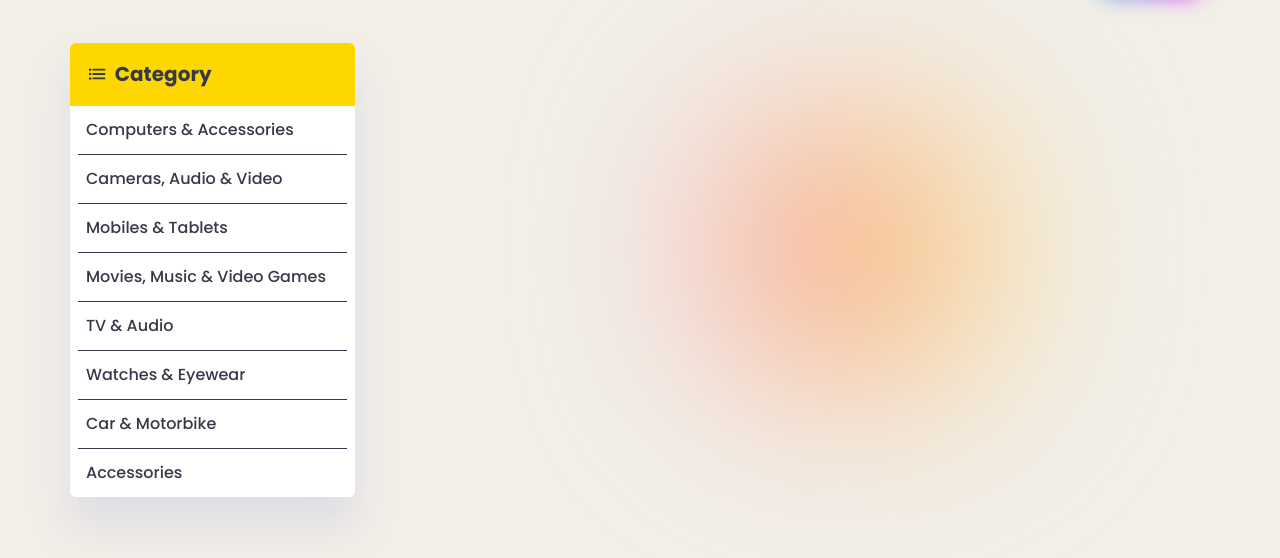
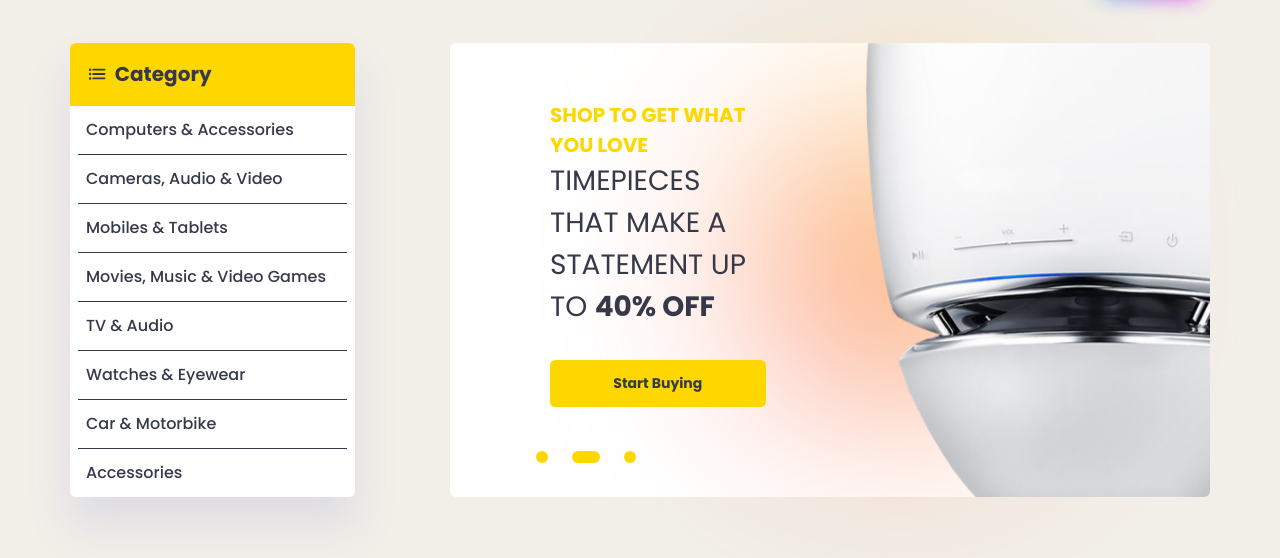
Before and after one commit to ledo9124/Electro_Store, a plain HTML site: page index.html in a window 1280 px wide. Both pictures are taken after a click on the link "Shop". Shown: the part 126-684 px from the top of the page. Drawn offline with nearby package versions, Linux system fonts and the light colour scheme.

Commit message:
finish category and silder

```diff
--- a/asset/css/style.css
+++ b/asset/css/style.css
@@ -31,7 +31,7 @@
   --color-dark: #edeffd;
   --color-dark-variant: #a3bdcc;
   --color-light: rgba(0, 0, 0, 0.4);
-  --color-linear: #1f41bb, #1f41bb;
+  --color-linear: #d16ba5, #c777b9, #ba83ca, #aa8fd8, #9a9ae1, #8aa7ec, #79b3f4, #69bff8, #52cffe, #41dfff, #46eefa, #5ffbf1;
 
   --box-shadow: 0 2rem 3rem var(--color-light);
 }
@@ -58,13 +58,13 @@ body::after {
   content: "";
   position: absolute;
   top: 250px;
-  right: 300px;
-  width: 250px;
-  height: 250px;
+  right: 240px;
+  width: 280px;
+  height: 280px;
   border-radius: 50%;
-  background-image: linear-gradient(to right, var(--color-linear));
+  background-image: linear-gradient(to right top, var(--color-linear));
   filter: blur(100px);
-  z-index: -1;
+  z-index: 0;
 }
 
 /* ======HEADER======== */
@@ -529,6 +529,167 @@ button {
 /*slide show*/
 
 .slide-show {
+  position: relative;
+  width: 880px;
   height: 454px;
+  background-color: var(--color-white);
+  border-radius: var(--border-radius-1);
   overflow: hidden;
 }
+
+.slide-show .list-items {
+  position: absolute;
+  left: 0;
+  top: 0;
+  display: flex;
+  transition: .5s ease-in;
+}
+
+.list-items .item {
+  display: none;
+  width: 880px;
+  z-index: 1;
+}
+
+.list-items .item.active {
+  display: flex;
+}
+
+.slide-show .content {
+  display: flex;
+  flex-direction: column;
+  justify-content: center;
+  padding: 0 100px;
+  height: 454px;
+  flex-basis: 50%;
+}
+
+.slide-show .title {
+  font-weight: bold;
+  color: var(--color-title);
+  font-size: 20px;
+  opacity: 0;
+}
+
+.slide-show .detail {
+  color: var(--color-dark);
+  opacity: 0;
+  font-size: 28px;
+}
+
+.slide-show .detail span {
+  font-weight: bold;
+}
+
+.slide-show a.btn {
+  margin: 32px 0;
+  background-color: var(--color-title);
+  color: var(--color-dark);
+  font-weight: bold;
+  opacity: 0;
+  padding: 12px 0;
+}
+
+.slide-show .items .item-img {
+  flex-basis: 50%;
+  width: 50%;
+  height: 545px;
+}
+
+.slide-show .dots {
+  position: absolute;
+  list-style: none;
+  bottom: 8px;
+  left: 6%;
+  display: flex;
+  z-index: 1;
+}
+
+.slide-show .dots li {
+  margin: 12px;
+  width: 12px;
+  height: 12px;
+  background-color: var(--color-title);
+  border-radius: 50%;
+  cursor: pointer;
+  transition: .5s ease-in;
+}
+
+.slide-show .dots li.active {
+  width: 28px;
+  border-radius: 12px;
+}
+
+/*Animation*/
+
+.toTop {
+  animation: toTop .5s forwards ease-in;
+}
+
+.toLeft {
+  animation: toLeft .5s forwards ease-in;
+}
+
+.toRight {
+  animation: toRight .5s forwards ease-in;
+}
+
+.toBottom {
+  animation: toBottom .5s forwards ease-in;
+}
+
+@keyframes toTop {
+  from {
+    opacity: 0;
+    transform: translateY(-80px);
+  }
+  to {
+    opacity: 1;
+    transform: translateY(0);
+  }
+}
+
+@keyframes toLeft {
+  from {
+    opacity: 0;
+    transform: translateX(-80px);
+  }
+  to {
+    opacity: 1;
+    transform: translateX(0);
+  }
+}
+
+@keyframes toRight {
+  from {
+    opacity: 0;
+    transform: translateX(80px);
+  }
+  to {
+    opacity: 1;
+    transform: translateX(0);
+  }
+}
+
+@keyframes toBottom {
+  from {
+    opacity: 0;
+    transform: translateY(80px);
+  }
+  to {
+    opacity: 1;
+    transform: translateY(0);
+  }
+}
+
+.delay-0 {
+  animation-delay: 0s!important;
+}
+
+.delay-1 {
+  animation-delay: .2s!important;
+}
+
+.delay-2 {
+  animation-delay: .4s!important;
+}
--- a/asset/js/main.js
+++ b/asset/js/main.js
@@ -2,5 +2,48 @@
 const btnDarkMode = document.querySelector('.btn-toggle-dark-mode input');
 
 btnDarkMode.onclick = function() {
-    document.body.classList.toggle('dark-mode-variables')
+    document.body.classList.toggle('dark-mode-variables');
 }
+
+//Slide Show
+const slideShow = document.querySelector('.slide-show .list-items');
+const slideListItems = document.querySelectorAll('.slide-show .item');
+const dots = document.querySelectorAll('.slide-show .dots li');
+console.log(slideShow , slideListItems , dots);
+
+let activeSlide = 0;
+let lengthSlide = slideListItems.length - 1;
+let refeshSlide = setInterval(() => {
+    activeSlide++;
+    reloadSlider();
+} , 5000);
+
+function reloadSlider() {
+    activeSlide = activeSlide > lengthSlide ? 0 : activeSlide;
+
+    let checkLeft = slideListItems[activeSlide].offsetLeft;
+    slideShow.style.left = -checkLeft + 'px';
+
+    let activeItem = document.querySelector('.slide-show .item.active');
+    activeItem.classList.remove('active');
+
+    slideListItems[activeSlide].classList.add('active');
+
+    let activeDot = document.querySelector('.slide-show .dots li.active');
+    activeDot.classList.remove('active');
+
+    dots[activeSlide].classList.add('active');
+
+    clearInterval(refeshSlide);
+    refeshSlide = setInterval(() => {
+        activeSlide++;
+        reloadSlider();
+    } , 5000);
+};
+
+dots.forEach((li , key) => {
+    li.addEventListener('click' , function() {
+        activeSlide = key;
+        reloadSlider();
+    })
+});
--- a/index.html
+++ b/index.html
@@ -149,14 +149,66 @@
             </aside>
 
             <main class="col-8 slide-show">
-              <div class="row justify-content-between">
-                <div class="col-4 content-slide">
-
+              <div class="list-items">
+                <div class="item active">
+                  <div class="d-flex">
+                    <div class=" content">
+                      <div class="title toTop delay-0">
+                        THE NEW STANDARD
+                      </div>
+                      <div class="detail toLeft delay-1">
+                        UNDER FAVORABLE SMARTWATCHES FROM
+                        <span>$749</span>
+                      </div>
+                      <a href="#" class="btn toBottom delay-2">Start Buying</a>
+                    </div>
+                    <div class=" item-img toRight">
+                      <img class="img-fluid" src="./asset/image/slide1-smartwatches.png" alt="">
+                    </div>
+                  </div>
                 </div>
-                <div class="col-6 img-slide">
-                  <!-- <img class="img-fluid" src="./asset/image/slide2-Sounddevice.png" alt="smartwatches"> -->
+                <div class="item">
+                  <div class="d-flex">
+                    <div class=" content">
+                      <div class="title toTop delay-0">
+                        SHOP TO GET WHAT YOU LOVE
+                      </div>
+                      <div class="detail toLeft delay-1">
+                        TIMEPIECES THAT MAKE A STATEMENT UP TO
+                        <span>40% OFF</span>
+                      </div>
+                      <a href="#" class="btn toBottom delay-2">Start Buying</a>
+                    </div>
+                    <div class=" item-img toRight">
+                      <img class="img-fluid" src="./asset/image/slide2-Sounddevice.png" alt="">
+                    </div>
+                  </div>
+                </div>
+                <div class="item">
+                  <div class="d-flex">
+                    <div class=" content">
+                      <div class="title toTop delay-0">
+                        END SEASON SMARTPHANES
+                      </div>
+                      <div class="detail toLeft delay-1">
+                        LAST CALL FOR UP TO
+                        <span>$250</span> OFF!
+                      </div>
+                      <a href="#" class="btn toBottom delay-2">Start Buying</a>
+                    </div>
+                    <div class=" item-img toRight">
+                      <img class="img-fluid" src="./asset/image/slide3-Smartphones.png" alt="">
+                    </div>
+                  </div>
                 </div>
               </div>
+
+              <ul class="dots">
+                <li class="active"></li>
+                <li></li>
+                <li></li>
+              </ul>
+
             </main>
           </div>
         </div>
```
